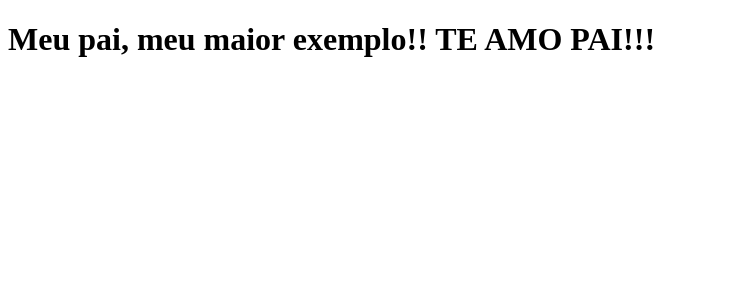
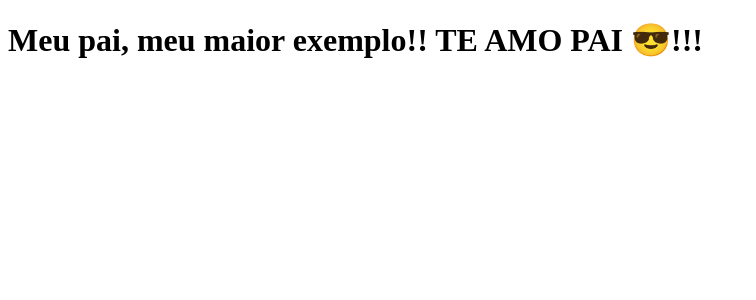
Before and after one commit to gabrieltirso06/clone-tabnews, a Next.js app: page / in a window 1280 px wide. Shown: the top 300 px of the page, without its empty margins (0-756 px from the left). Built offline with nearby package versions, Linux system fonts and the light colour scheme.

Commit message:
modifica a frase

```diff
--- a/pages/index.js
+++ b/pages/index.js
@@ -1,5 +1,5 @@
 function Home() {
-  return <h1>Meu pai, meu maior exemplo!! TE AMO PAI!!! </h1>;
+  return <h1>Meu pai, meu maior exemplo!! TE AMO PAI 😎!!!</h1>;
 }
 
 export default Home;
```
